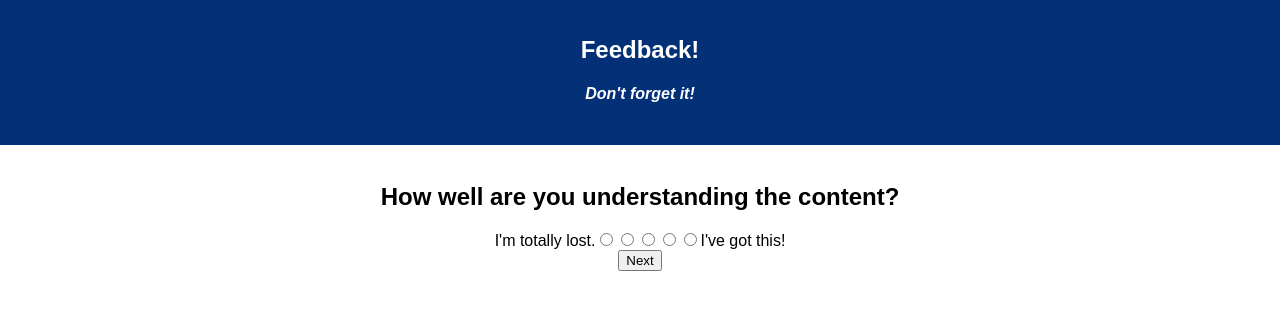
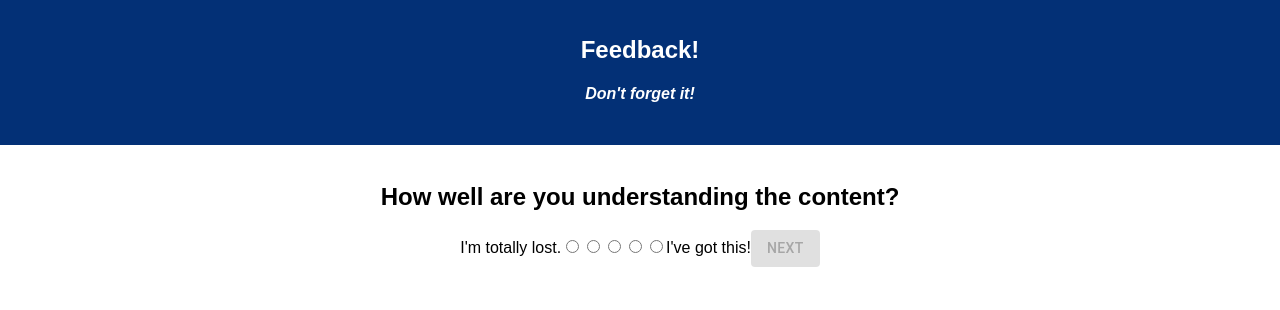
Before and after one commit to mjlynch2/redux-feedback-loop, a React (Create React App) app: page /#/understanding in a window 1280 px wide. Shown: the top 310 px of the page. Built offline with nearby package versions, Linux system fonts and the light colour scheme.

Commit message:
add validation to disallow empty values

```diff
--- a/src/components/Comments/Comments.js
+++ b/src/components/Comments/Comments.js
@@ -1,13 +1,18 @@
 import React, { Component } from 'react';
 import { connect } from 'react-redux';
+import NextButton from '../NextButton/NextButton';
 
 class Comments extends Component {
     state = {
-        comments: ''
+        comments: '',
+        isValid: false
     }
 
     handleChange = (event) => {
-        this.setState({comments: event.target.value})
+        this.setState({
+            comments: event.target.value,
+            isValid: true
+        });
     }
 
     handleClick = () => {
@@ -20,7 +25,7 @@ class Comments extends Component {
             <div>
                 <h2>Any comments you want to leave?</h2>
                 <textarea onChange={this.handleChange} />
-                <button id="nextButton" onClick={this.handleClick}>Next</button>
+                <NextButton isValid={this.state.isValid} handleClick={this.handleClick} />
             </div>
         )
     }
--- a/src/components/Support/Support.js
+++ b/src/components/Support/Support.js
@@ -1,11 +1,14 @@
 import React, { Component } from 'react';
 import { connect } from 'react-redux';
 import RadioButtons from '../RadioButtons/RadioButtons';
+import NextButton from '../NextButton/NextButton';
+
 
 class Support extends Component {
 
     state = {
-        support: ''
+        support: '',
+        isValid: false
     }
     handleClick = () => {
         this.props.dispatch({ type: 'SET_FEEDBACK', payload: this.state.support, keyName: 'support' })
@@ -13,7 +16,10 @@ class Support extends Component {
     }
 
     handleChange = (event) => {
-        this.setState({ support: event.target.value });
+        this.setState({
+            support: event.target.value,
+            isValid: true
+        });
     }
 
     render() {
@@ -24,9 +30,8 @@ class Support extends Component {
                     I'm feel abandoned.
                     <RadioButtons />
                     I feel supported!
+                    <NextButton isValid={this.state.isValid} handleClick={this.handleClick} />
                 </span>
-                <br />
-                <button id="nextButton" onClick={this.handleClick}>Next</button>
             </div>
         )
     }
--- a/src/components/Understanding/Understanding.js
+++ b/src/components/Understanding/Understanding.js
@@ -1,6 +1,8 @@
 import React, { Component } from 'react';
 import { connect } from 'react-redux';
 import RadioButtons from '../RadioButtons/RadioButtons';
+import NextButton from '../NextButton/NextButton';
+
 
 // This is the Understanding view of the feedback form. Users can select a value from 1-5 based on how well they are understanding the content. A value must be selected in order to continue with the form.
 class Understanding extends Component {
@@ -30,9 +32,8 @@ class Understanding extends Component {
                     I'm totally lost.
                     <RadioButtons />
                     I've got this!
+                    <NextButton isValid={this.state.isValid} handleClick={this.handleClick} />
                 </span>
-                <br />
-                <button id="nextButton" onClick={this.handleClick}>Next</button>
             </div>
         )
     }
```
